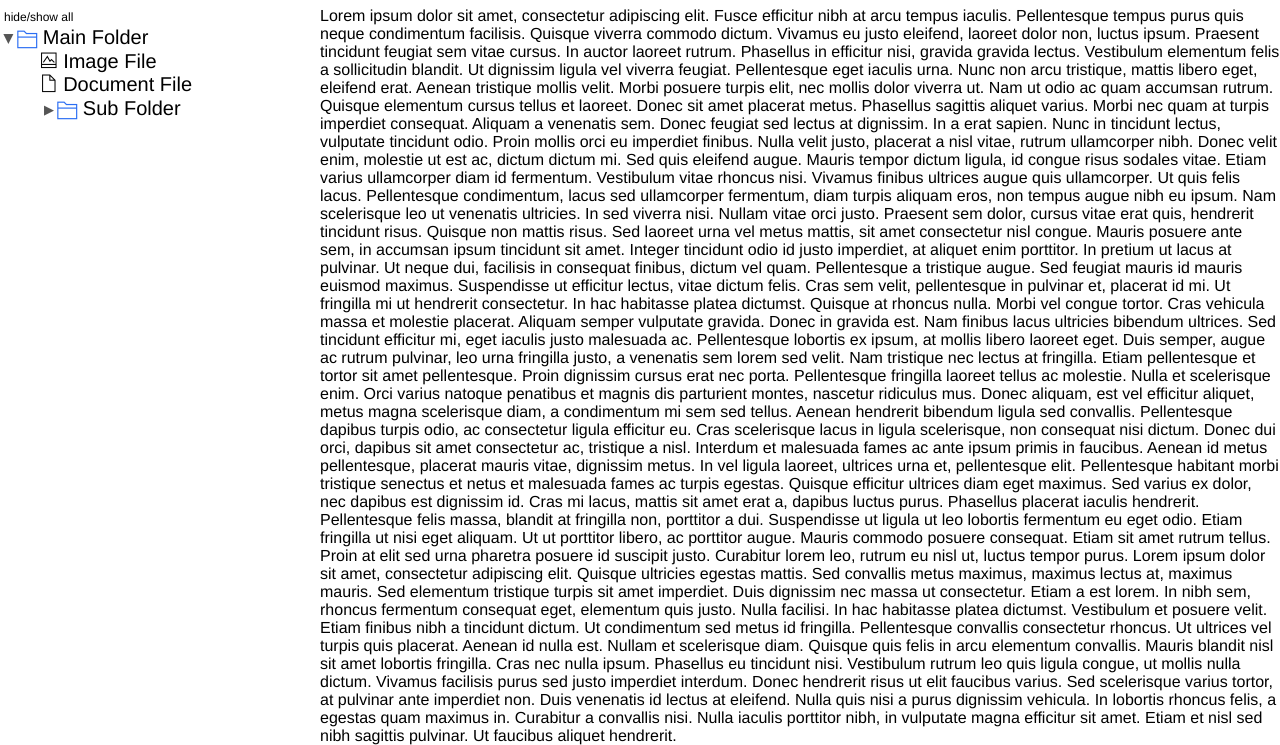
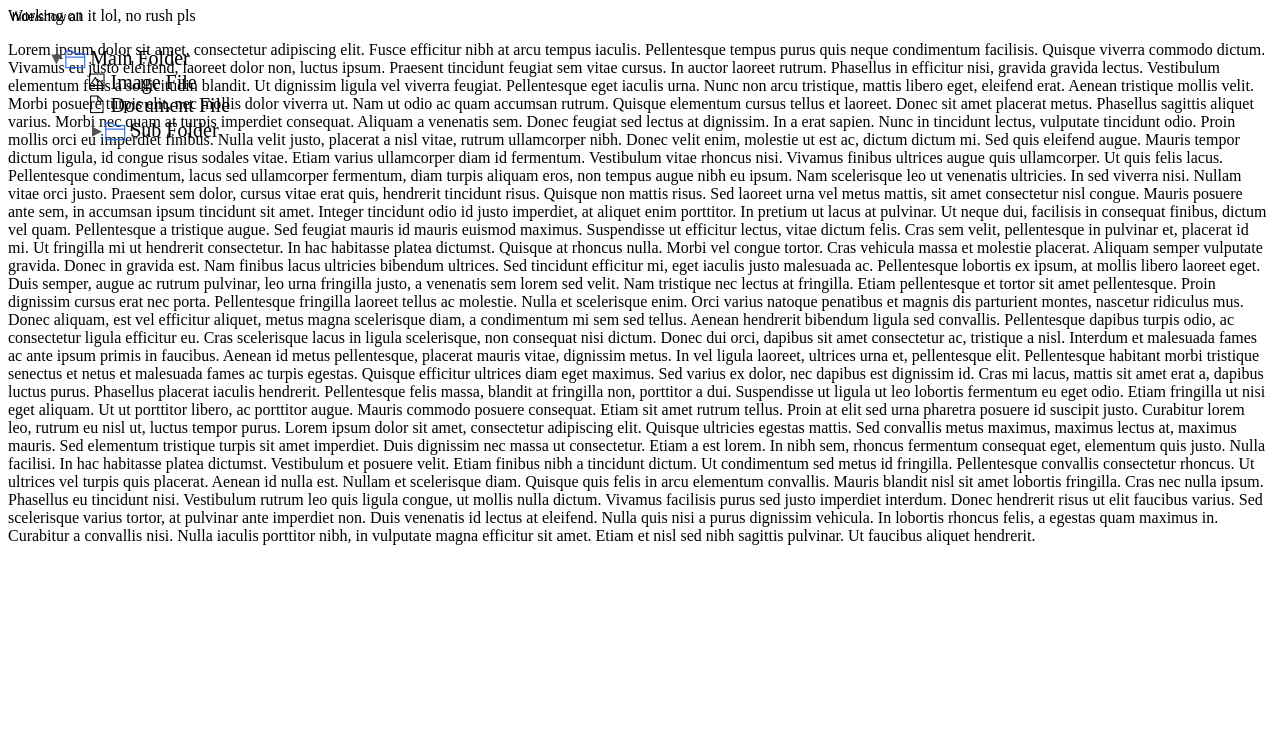
Before and after one commit to FeebleBridges/website, a plain HTML site: page index.html in a window 1280 px wide. Shown: the part 73-818 px from the top of the page. Drawn offline with Linux system fonts and the light colour scheme.

Commit message:
Update style.css

```diff
--- a/css/style.css
+++ b/css/style.css
@@ -1,14 +1 @@
-* {
-  margin: 0;
-  padding: 0;
-  font-family: Helvetica;
-}
-#texttest {
-  font-size: 1rem;
-}
-.container {
-  position: absolute;
-  top: 5rem;
-  right: 0rem;
-  left: 25%;
-}
+*
```
